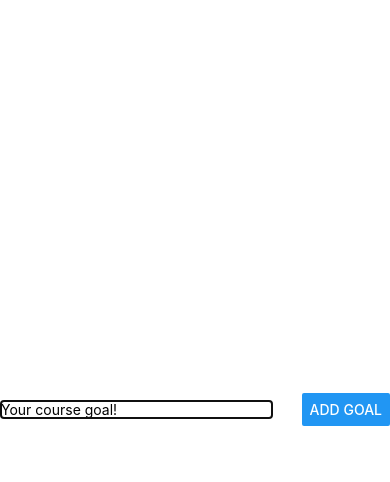
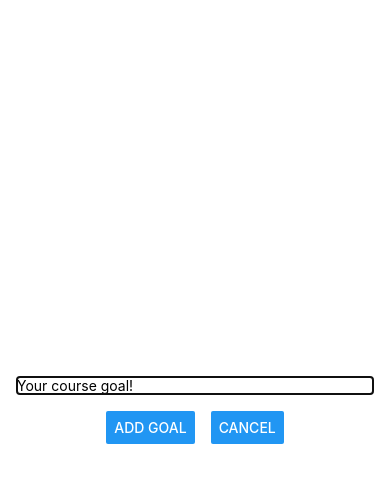
Before and after one commit to mcho421/react-native-goals-app, a React Native app: screen / in a window 390 px wide. Both pictures are taken after a click on the button "ADD NEW GOAL". Shown: the top 482 px of the page. Built offline with nearby package versions, Linux system fonts and the light colour scheme.

Commit message:
Adjust styles of the modal

```diff
--- a/components/GoalInput.js
+++ b/components/GoalInput.js
@@ -22,7 +22,14 @@ function GoalInput(props) {
           onChangeText={goalInputHandler}
           value={enteredGoalText}
         />
-        <Button title="Add Goal" onPress={addGoalHandler} />
+        <View style={styles.buttonContainer}>
+          <View style={styles.button}>
+            <Button title="Add Goal" onPress={addGoalHandler} />
+          </View>
+          <View style={styles.button}>
+            <Button title="Cancel" />
+          </View>
+        </View>
       </View>
     </Modal>
   );
@@ -33,17 +40,24 @@ export default GoalInput;
 const styles = StyleSheet.create({
   inputContainer: {
     flex: 1,
-    flexDirection: "row",
-    justifyContent: "space-between",
+    justifyContent: "center",
     alignItems: "center",
     marginBottom: 24,
+    padding: 16,
     borderBottomWidth: 1,
     borderBottomColor: "#cccccc",
   },
   textInput: {
     borderWidth: 1,
     borderColor: "#cccccc",
-    width: "70%",
-    marginRight: 8,
+    width: "100%",
+  },
+  buttonContainer: {
+    marginTop: 16,
+    flexDirection: "row",
+  },
+  button: {
+    width: "100",
+    marginHorizontal: 8,
   },
 });
```
